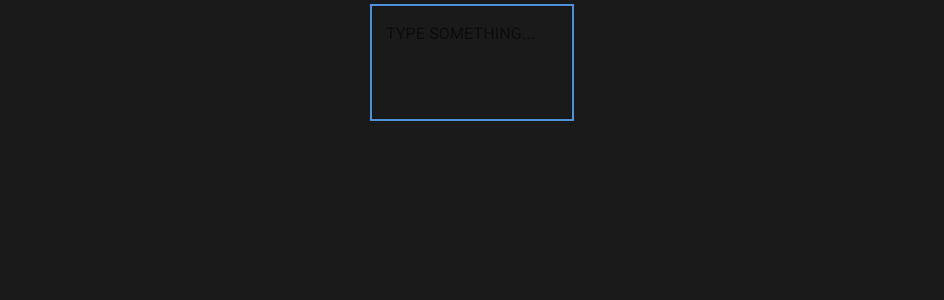
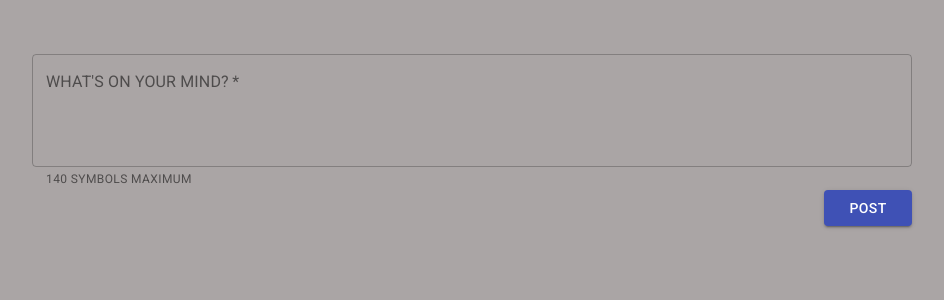
Before and after one commit to solomiiaivychuk/microblog-react, a React (Create React App) app: page / in a window 1280 px wide. Shown: the top 300 px of the page, without its empty margins (168-1112 px from the left). Built offline with nearby package versions, Linux system fonts and the light colour scheme.

Commit message:
able to add posts

```diff
--- a/src/App.js
+++ b/src/App.js
@@ -5,8 +5,8 @@ import Body from './components/Body'
 
 function App() {
   return (
-    <Container className="main-wrapper" maxWidth="sm">
-      <Body></Body>
+    <Container className="container" maxWidth="sm">
+      <Body className="main-wrapper"></Body>
     </Container>
   );
 }
--- a/src/components/Body.jsx
+++ b/src/components/Body.jsx
@@ -12,8 +12,7 @@ class Body extends React.Component {
   }
   render() {
     return (
-      <div className="main-wrapper">
-        <InputForm></InputForm>
+      <div className="">
         <PostsList></PostsList>
       </div>
     );
--- a/src/components/InputForm.jsx
+++ b/src/components/InputForm.jsx
@@ -1,43 +1,58 @@
-import React from 'react';
-import { makeStyles } from '@material-ui/core/styles';
-import TextField from '@material-ui/core/TextField';
+import React from "react";
+import { makeStyles } from "@material-ui/core/styles";
+import TextField from "@material-ui/core/TextField";
+import Button from '@material-ui/core/Button';
 class InputForm extends React.Component {
   constructor(props) {
     super(props);
     this.state = {
-      name: "",
-     }
+      text: "",
+    };
   }
 
-  // useStyles = makeStyles((theme) => ({
-  //   root: {
-  //     '& .MuiTextField-root': {
-  //       margin: theme.spacing(1),
-  //       width: '25ch',
-  //     },
-  //   },
-  // }));
+  handleSubmit(event) {
+    event.preventDefault();
+    this.props.onSubmit({
+      id: Date.now(),
+      text: this.state.text,
+      author : 'John Doe',
+      date : new Date(Date.now()).toLocaleString(),
+    })
+  }
 
-  // MultilineTextFields() {
-  //   const classes = useStyles();
-  //   const [value, setValue] = React.useState('Controlled');
-
-  //   handleChange = (event) => {
-  //     setValue(event.target.value);
-  //   };
-  // }
+  handleChange(event) {
+    this.setState({
+      text: event.target.value,
+    })
+  }
 
   render() {
     return (
-      <form className="form" noValidate autoComplete="off">
+      <form
+        className="form-wrapper"
+        onSubmit={(event) => this.handleSubmit(event)}>
         <TextField
+
           id="outlined-multiline-static"
-          label="Type something..."
+          label="what's on your mind?"
           multiline
           rows={4}
-          placeholder="Type something..."
+          placeholder="type something..."
           variant="outlined"
+          required={true}
+          fullWidth={true}
+          helperText="140 symbols maximum"
+          onChange={(event) => this.handleChange(event)}
+          inputProps= {{maxLength: 140}}
         />
+        <Button
+          variant="contained"
+          color="primary"
+          type="submit"
+          className="post-button"
+          >
+          Post
+        </Button>
       </form>
     );
   }
--- /dev/null
+++ b/src/components/PostItem.jsx
@@ -0,0 +1,38 @@
+import React from 'react';
+import { makeStyles } from '@material-ui/core/styles';
+import Card from '@material-ui/core/Card';
+import CardActions from '@material-ui/core/CardActions';
+import CardContent from '@material-ui/core/CardContent';
+import Button from '@material-ui/core/Button';
+import Typography from '@material-ui/core/Typography';
+
+class PostItem extends React.Component {
+  constructor(props) {
+    super(props);
+    this.state = {  }
+  }
+  render() {
+    return (
+
+      <div className="post-item">
+        <Card className="{classes.root}">
+      <CardContent>
+        <Typography className="" color="textSecondary" gutterBottom>
+        {this.props.post.author}
+        </Typography>
+        <Typography variant="h5" component="h2" nowrap="false">
+        {this.props.post.text}
+        </Typography>
+        <Typography className="{classes.pos}" color="textSecondary">
+        {this.props.post.date}
+        </Typography>
+        <Typography variant="body2" component="p">
+        </Typography>
+      </CardContent>
+    </Card>
+    </div>
+     );
+  }
+}
+
+export default PostItem;
--- a/src/components/PostsList.jsx
+++ b/src/components/PostsList.jsx
@@ -1,14 +1,40 @@
 import React from 'react';
+import InputForm from './InputForm'
+import PostItem from './PostItem'
 
 class PostsList extends React.Component {
   constructor(props) {
     super(props);
     this.state = {
-      name: "",
+      posts : [],
      }
   }
+
+  addPost(post) {
+    if (post.text != "") {
+      this.setState({
+        posts : [post, ...this.state.posts]
+      })
+    }
+  }
+
   render() {
-    return ( '' );
+    return (
+      <div>
+        <InputForm onSubmit={(post) => this.addPost(post)}></InputForm>
+        {this.state.posts.map((post) => (
+          <PostItem
+            key={post.id}
+            id={post.id}
+            post={post}
+            >
+
+            </PostItem>
+
+        ))
+        }
+      </div>
+     );
   }
 }
 
--- a/src/index.css
+++ b/src/index.css
@@ -5,25 +5,48 @@ body {
     sans-serif;
   -webkit-font-smoothing: antialiased;
   -moz-osx-font-smoothing: grayscale;
-  background-color: rgb(27, 26, 26);
+  background-color: rgb(170, 165, 165);
 }
 
 code {
   font-family: source-code-pro, Menlo, Monaco, Consolas, 'Courier New',
     monospace;
 }
-
+body {
+  display: flex;
+  justify-content: center;
+}
 #root {
   display: flex;
   justify-content: center;
   width: 70%;
+  margin: 3rem;
 }
-body {
-  display: flex;
-  justify-content: center;
+/*the textarea wrapper*/
+#root>* {
+  width: 100%;
+  animation: none 0s !important;
+}
+/*the textarea itself*/
+.MuiButton-label>* {
+  width: 100%;
 }
 
-.form {
-  width: 200px;
-  outline: 2px solid rgb(80, 145, 219);
+.form-wrapper {
+  display: flex;
+  flex-direction: column;
 }
+.post-button {
+  align-self: flex-end;
+  justify-self: flex-end;
+  width: 10%;
+}
+
+.post-item {
+  width: 100%;
+  margin-top: 1rem;
+  padding-top: 1rem;
+  padding-bottom: 1rem;
+  display: flex;
+  flex-direction: column;
+}
```
